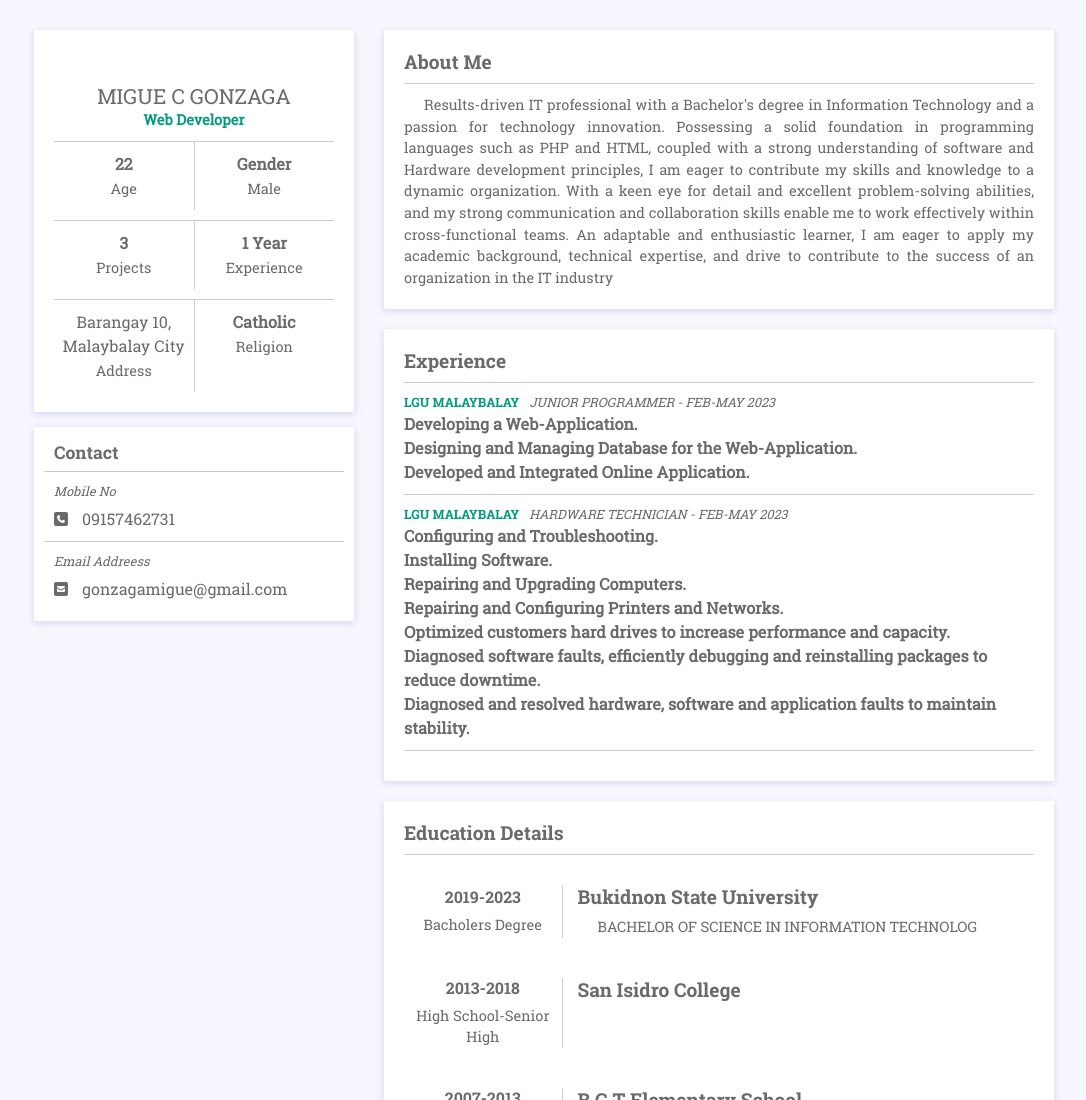
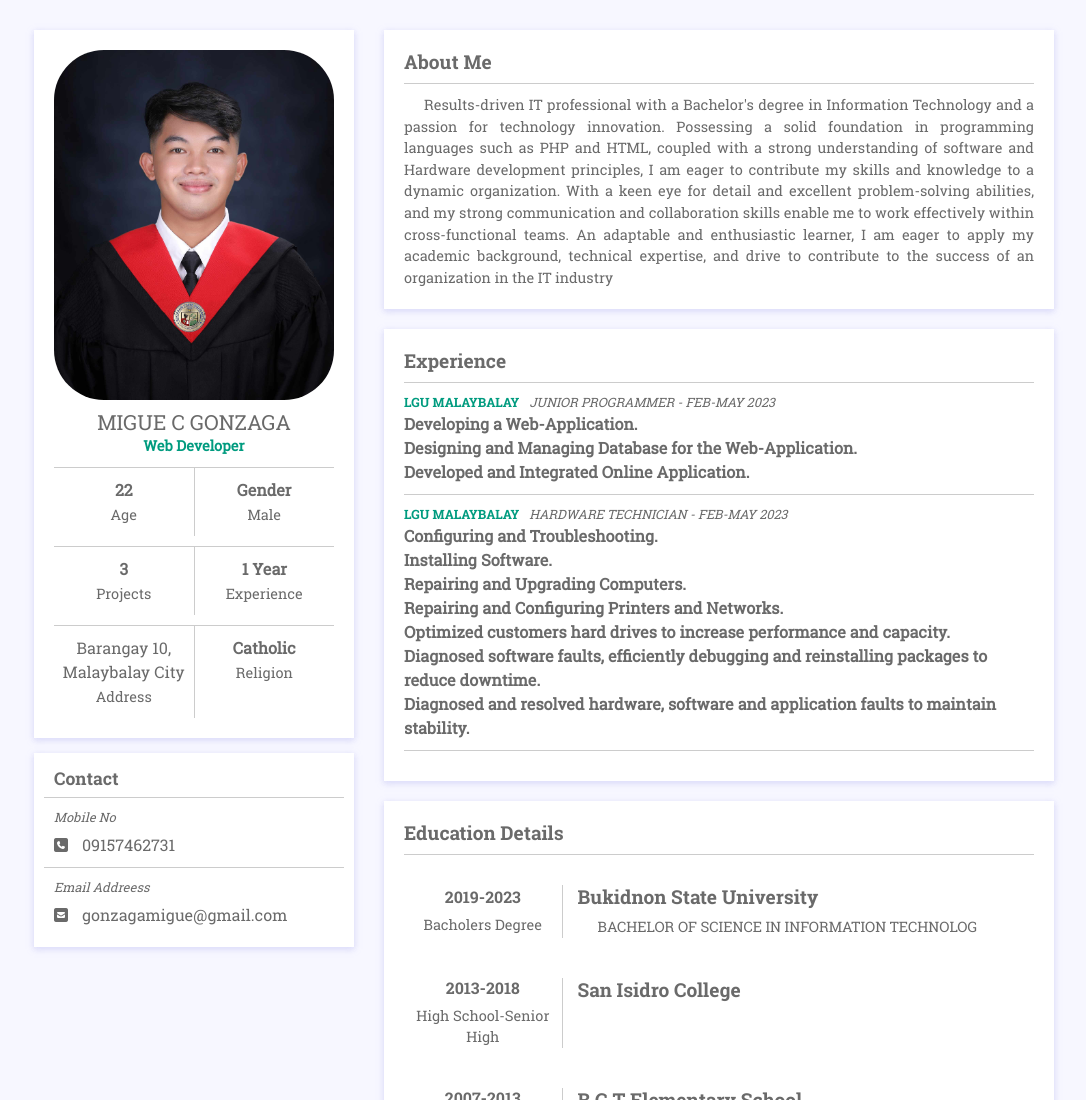
Before and after one commit to Migzy3100/gonz.github.io, a plain HTML site: page index.html in a window 1280 px wide. Shown: the top 1100 px of the page, without its empty margins (96-1182 px from the left). Drawn offline with nearby package versions, Linux system fonts and the light colour scheme; some packages are replaced by stand-ins of ours; a script that the page names is missing.

Commit message:
Update index.html

```diff
--- a/index.html
+++ b/index.html
@@ -18,7 +18,7 @@
                <div class="row">
                    <div id="menu-jk" class="col-md-4">
                        <div class="pro-s-cover">
-                           <img src="assets/images/profile.jpg" alt="">
+                           <img src="profile.jpg" alt="">
                            <h6>MIGUE C GONZAGA</h6>
                            <span></span>
                            <p>Web Developer</p>
```
